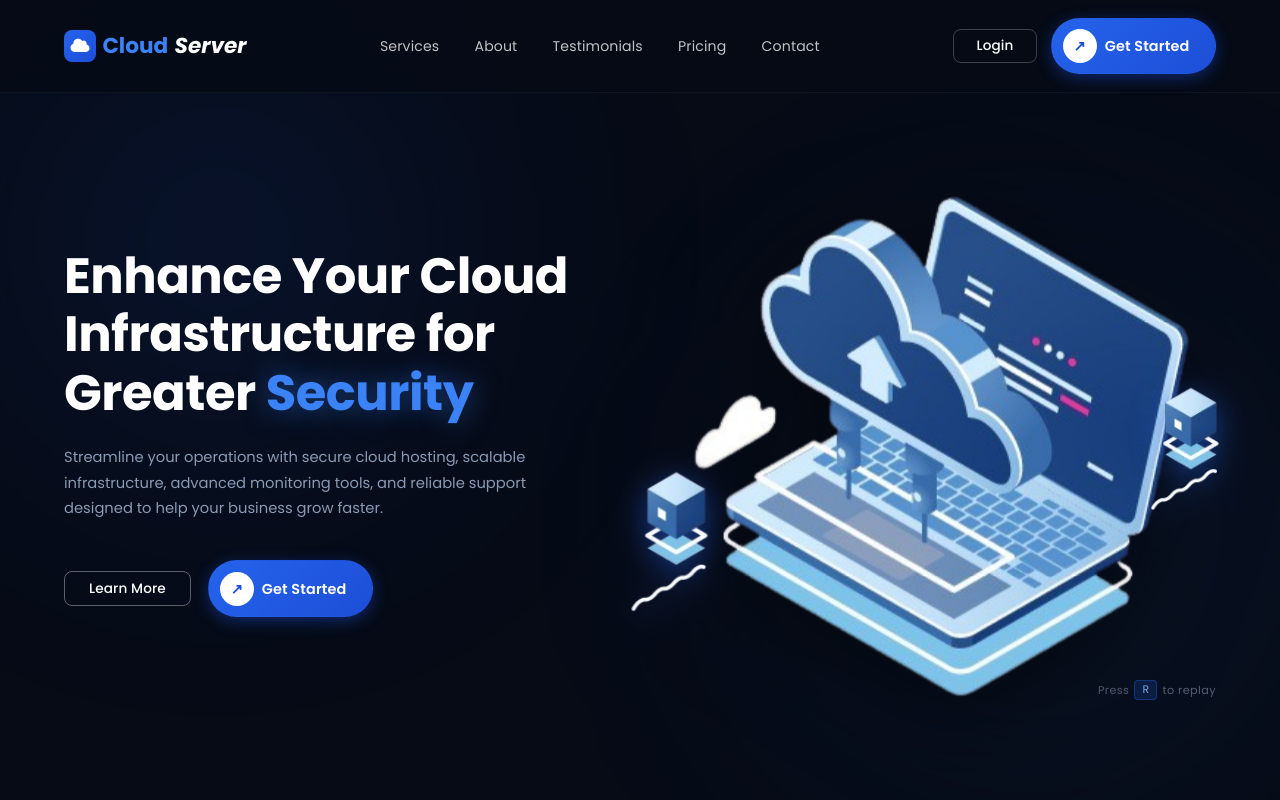
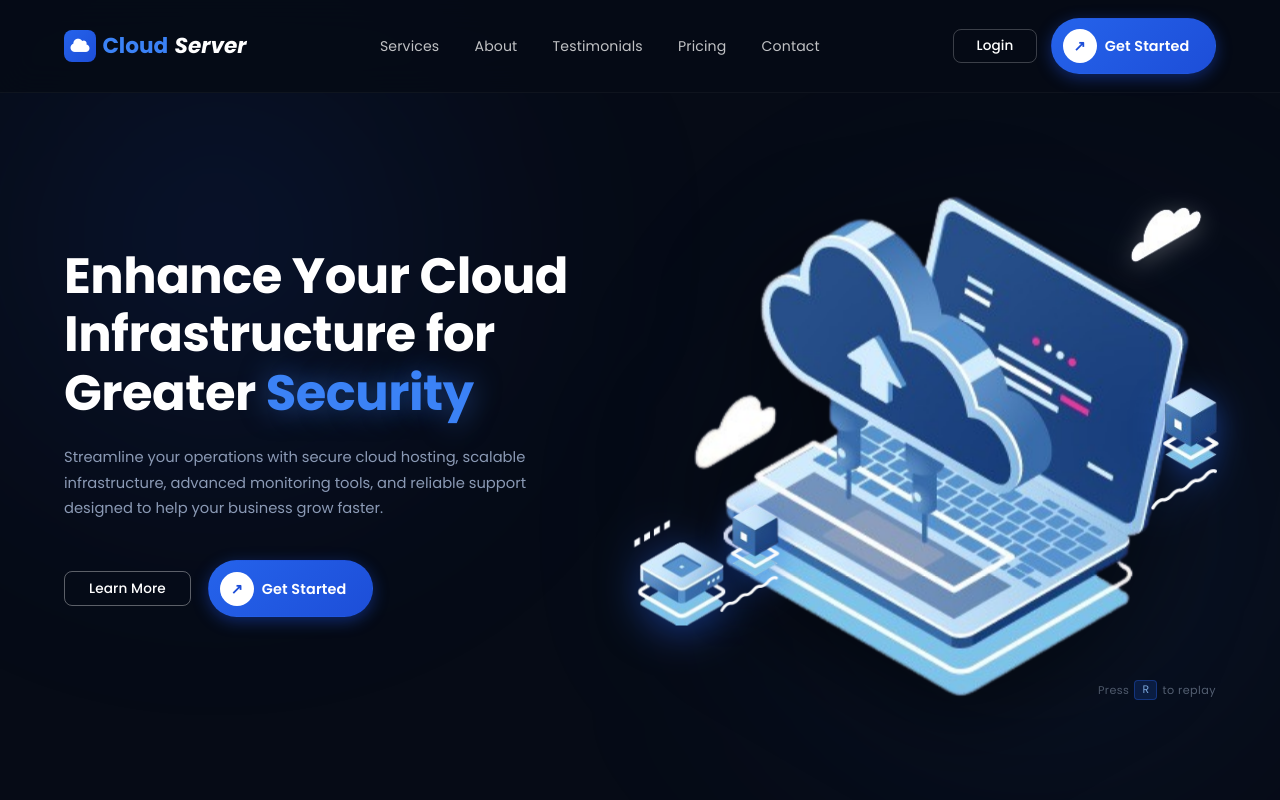
Before and after one commit to DHRUVJEGODA/Cloud_server, a React (Vite) app: page / in a window 1280 px wide. Shown: the top 800 px of the page. Built offline with nearby package versions, Linux system fonts and the light colour scheme.

Commit message:
Fixed reload effect glitch

```diff
--- a/src/HeroIllustration.jsx
+++ b/src/HeroIllustration.jsx
@@ -26,25 +26,35 @@ const ILLUS_CSS = `
   }
 
   /* ── ENTRY keyframes ── */
-  @keyframes hiFromRight { from { opacity:0; transform:translateX(60px);  } to { opacity:1; transform:translateX(0);  } }
-  @keyframes hiFromBL    { from { opacity:0; transform:translate(-45px,45px); } to { opacity:1; transform:translate(0,0); } }
+  @keyframes hiFromRight { from { opacity:0; transform:translateX(60px);            } to { opacity:1; transform:translateX(0);          } }
+  @keyframes hiFromBL    { from { opacity:0; transform:translate(-45px,45px);       } to { opacity:1; transform:translate(0,0);         } }
+  @keyframes hiFromTR    { from { opacity:0; transform:translate(45px,-45px);       } to { opacity:1; transform:translate(0,0);         } }
+  @keyframes hiFromLeft  { from { opacity:0; transform:translateX(-60px);           } to { opacity:1; transform:translateX(0);          } }
 
   /* Entry animation classes */
   .hi-entry-right { animation: hiFromRight 0.65s cubic-bezier(0.34,1.2,0.64,1) both; }
   .hi-entry-bl    { animation: hiFromBL    0.65s cubic-bezier(0.34,1.2,0.64,1) both; }
+  .hi-entry-tr    { animation: hiFromTR    0.65s cubic-bezier(0.34,1.2,0.64,1) both; }
+  .hi-entry-left  { animation: hiFromLeft  0.65s cubic-bezier(0.34,1.2,0.64,1) both; }
 
   /* Stagger delays */
   .hi-d1 { animation-delay: 0.10s; }
-  .hi-d2 { animation-delay: 0.28s; }
+  .hi-d2 { animation-delay: 0.22s; }
+  .hi-d3 { animation-delay: 0.34s; }
+  .hi-d4 { animation-delay: 0.46s; }
 
   /* ── Float keyframes ── */
   @keyframes hiFltLaptop { from{transform:translateY(0)}  to{transform:translateY(-20px)} }
   @keyframes hiFltA      { from{transform:translateY(0)}  to{transform:translateY(-10px) translateX(3px)} }
   @keyframes hiFltB      { from{transform:translateY(0)}  to{transform:translateY(-12px) translateX(-4px)} }
+  @keyframes hiFltC      { from{transform:translateY(0)}  to{transform:translateY(-9px)  translateX(5px)} }
+  @keyframes hiFltD      { from{transform:translateY(0)}  to{transform:translateY(-14px)} }
 
   /* Float classes */
   .hi-flt-a { animation: hiFltA 5.5s ease-in-out infinite alternate; animation-delay:0.4s; }
   .hi-flt-b { animation: hiFltB 4.6s ease-in-out infinite alternate; animation-delay:0.8s; }
+  .hi-flt-c { animation: hiFltC 5.0s ease-in-out infinite alternate; animation-delay:1.1s; }
+  .hi-flt-d { animation: hiFltD 4.2s ease-in-out infinite alternate; animation-delay:0.6s; }
 
   /* Press-R hint */
   .hi-hint {
@@ -119,13 +129,25 @@ export default function HeroIllustration({ style, className }) {
 
       {/* ══════════════════════════════════════════
           PERIPHERAL ELEMENTS — keyed for remount
-          Only 2 elements: right cube + bottom-left cube
+          4 elements: cloud, small cube, large server stack, small cube
           ══════════════════════════════════════════ */}
       {showPeripherals && (
         <React.Fragment key={animKey}>
 
-          {/* ── RIGHT SERVER CUBE ── */}
-          <div className="hi-elem hi-entry-right hi-d1" style={{ top: '42%', right: '-2%' }}>
+          {/* ── TOP-RIGHT CLOUD ── */}
+          <div className="hi-elem hi-entry-tr hi-d1" style={{ top: '2%', right: '2%' }}>
+            <div className="hi-flt-c">
+              <img
+                src="/box3-removebg-preview.png"
+                alt="Cloud"
+                width="100"
+                style={{ filter: 'drop-shadow(0 4px 12px rgba(255,255,255,0.25))' }}
+              />
+            </div>
+          </div>
+
+          {/* ── RIGHT SERVER CUBE (small) ── */}
+          <div className="hi-elem hi-entry-right hi-d2" style={{ top: '42%', right: '-2%' }}>
             <div className="hi-flt-a">
               <img
                 src="/server_cube.png"
@@ -136,13 +158,25 @@ export default function HeroIllustration({ style, className }) {
             </div>
           </div>
 
-          {/* ── BOTTOM-LEFT SERVER CUBE ── */}
-          <div className="hi-elem hi-entry-bl hi-d2" style={{ bottom: '8%', left: '-4%' }}>
+          {/* ── BOTTOM-LEFT SERVER STACK (large) ── */}
+          <div className="hi-elem hi-entry-left hi-d3" style={{ bottom: '6%', left: '-6%' }}>
+            <div className="hi-flt-d">
+              <img
+                src="/box1-removebg-preview.png"
+                alt="Server Stack"
+                width="110"
+                style={{ filter: 'drop-shadow(0 8px 20px rgba(37,99,235,0.50))' }}
+              />
+            </div>
+          </div>
+
+          {/* ── BOTTOM-LEFT SERVER CUBE (small) ── */}
+          <div className="hi-elem hi-entry-bl hi-d4" style={{ bottom: '8%', left: '12%' }}>
             <div className="hi-flt-b">
               <img
                 src="/server_cube.png"
                 alt="Server"
-                width="90"
+                width="70"
                 style={{ filter: 'drop-shadow(0 6px 16px rgba(37,99,235,0.55))' }}
               />
             </div>
```
